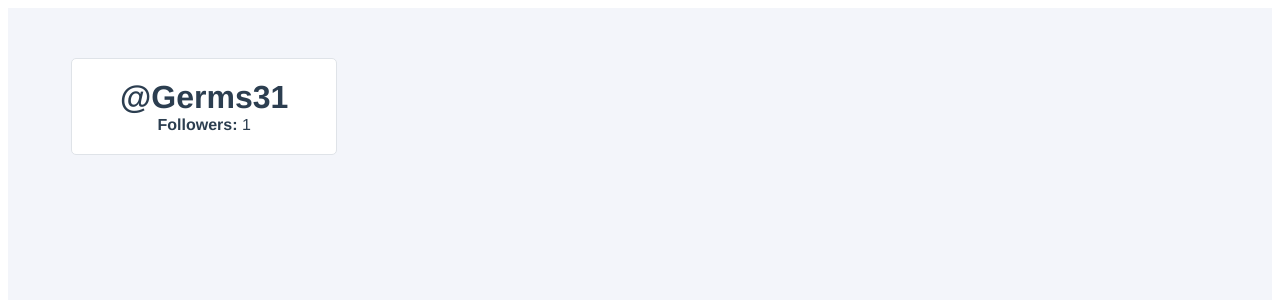
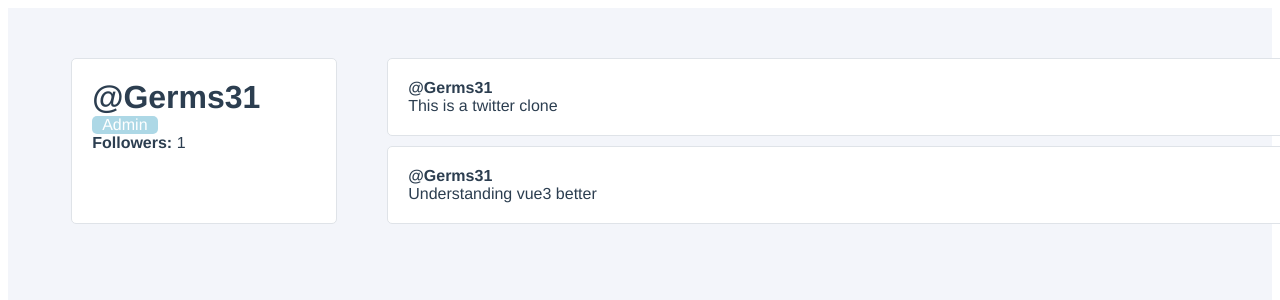
Before and after one commit to Germs31/vue3-twitter-clone, a Vue app: page / in a window 1280 px wide. Shown: the top 300 px of the page. Built offline with nearby package versions, Linux system fonts and the light colour scheme.

Commit message:
refactoring tweets to there own component, passing tweets as props and looping

```diff
--- a/src/App.vue
+++ b/src/App.vue
@@ -21,6 +21,5 @@ export default {
   color: #2c3e50;
   min-height: 100vh;
   background: #f3f5fa;
-  text-align: center;
 }
 </style>
--- /dev/null
+++ b/src/components/TweetItem.vue
@@ -0,0 +1,48 @@
+<template>
+  <div class="tweet-item">
+      <div class="user-profile__tweet">
+          <div class="tweet-item__user">
+              @{{username}}
+          </div>
+          <div class="tweet-item__content">
+              {{tweet.content}}
+          </div>
+      </div>
+  </div>
+</template>
+
+<script>
+export default {
+    name: "TweetItem",
+    props: {
+        username: {
+            type: String,
+            required: true
+        },
+        tweet: {
+            type: Object,
+            required: true
+        }
+    }
+}
+</script>
+
+<style>
+    .tweet-item{
+        padding: 20px;
+        background: white;
+        border-radius: 5px;
+        border: 1px solid #dfe3e8;
+        box-sizing: border-box;
+        cursor: pointer;
+        transition: all 0.25s ease;
+    }
+
+    .tweet-item:hover {
+        transform: scale(1.1,1.1);
+    }
+
+    .tweet-item__user {
+        font-weight: bold;
+    }
+</style>
--- a/src/components/UserProfile.vue
+++ b/src/components/UserProfile.vue
@@ -1,17 +1,30 @@
 <template>
   <div class="user-profile">
+
     <div class="user-profile__user-panel">
         <h1 class="user-profile__username">@{{user.username}}</h1>
+        <div class="user-profile__admin" v-if="user.isAdmin">Admin</div>
         <div class="user-profile__follower-count">
             <strong>Followers:</strong> {{followers}}
         </div>
     </div>
+
+    <div class="user-profile__tweets-wrapper">
+        <TweetItem
+            v-for="tweet in user.tweets"
+            :key="tweet.id"
+            :username="user.username"
+            :tweet="tweet"/>
+    </div>
+
   </div>
 </template>
 
 <script>
+import TweetItem from '@/components/TweetItem'
 export default {
   name: 'App',
+  components: {TweetItem},
   data() {
     return {
       followers: 0,
@@ -21,7 +34,17 @@ export default {
         firstName: 'German',
         lastName: 'Nunez',
         email: 'german@german.com',
-        isAdmin: true
+        isAdmin: true,
+        tweets: [
+            {
+                id: 1,
+                content: 'This is a twitter clone'
+            },
+            {
+                id: 2,
+                content: 'Understanding vue3 better'
+            },
+        ]
       },
     }
   },
@@ -69,4 +92,17 @@ export default {
     h1 {
         margin: 0
     }
+
+    .user-profile__admin{
+        background: lightblue;
+        color: white;
+        border-radius: 5px;
+        margin-right: auto;
+        padding: 0 10px;
+    }
+
+    .user-profile__tweets-wrapper {
+        display: grid;
+        grid-gap: 10px;
+    }
 </style>
```
Lines whose indentation alone changed are shown as unchanged.
